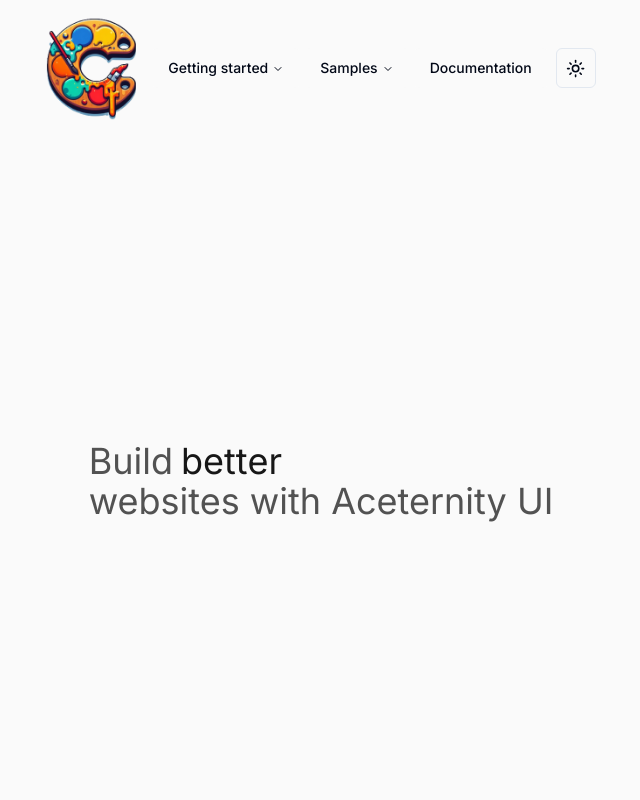
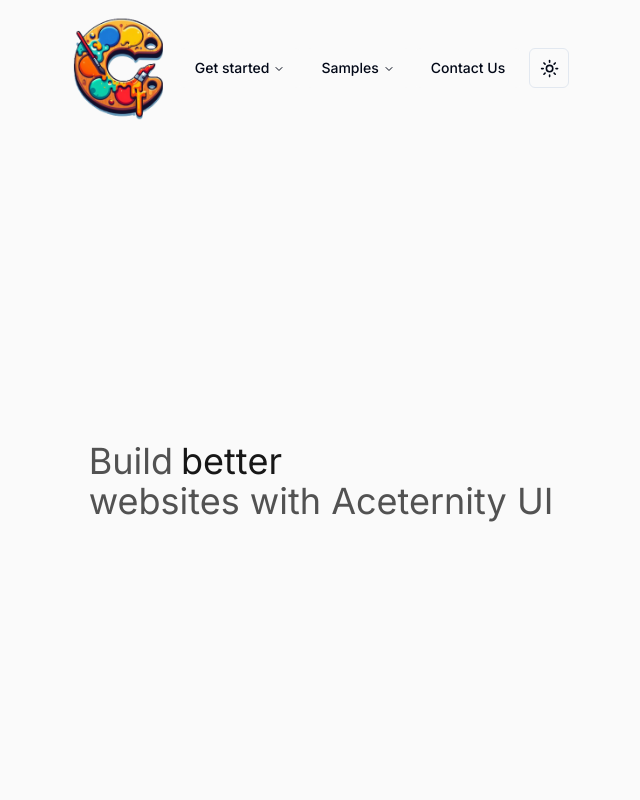
Before and after one commit to clavelian/ClavelAdvertisingMarketing, a Next.js app in the folder cad/: page / in a window 1280 px wide. Shown: the top 800 px of the page, without its empty margins (319-959 px from the left). Built offline with nearby package versions, Linux system fonts and the light colour scheme.

Commit message:
minor changes on page and navmenu

```diff
--- a/cad/app/page.tsx
+++ b/cad/app/page.tsx
@@ -19,13 +19,13 @@ export default function Home() {
             alt="camLogo"
             priority={false}
             layout="none"
-            objectFit="cover"
+            className=""
           />
         </span>
         <span className="mobile:hidden ">
           <NavigationMenuDemo />
         </span>
-        <span className="exclude:pl-2 right-7 mobile:hidden">
+        <span className="exclude:pl-2 mobile:absolute mobile:right-10 mobile:top-16">
           <ModeToggle />
         </span>
 
--- a/cad/components/navmenu.tsx
+++ b/cad/components/navmenu.tsx
@@ -57,17 +57,14 @@ export function NavigationMenuDemo() {
     <NavigationMenu>
       <NavigationMenuList>
         <NavigationMenuItem>
-          <NavigationMenuTrigger>Getting started</NavigationMenuTrigger>
+          <NavigationMenuTrigger>Get started</NavigationMenuTrigger>
           <NavigationMenuContent>
             <ul className="grid p-6 md:w-[400px] lg:w-[500px] lg:grid-cols-[.75fr_1fr]">
               <ListItem href="/docs" title="About Clavel Marketing">
                 Learn more about us.
               </ListItem>
-              <ListItem href="/docs/installation" title="Installation">
-                How to install dependencies and structure your app.
-              </ListItem>
-              <ListItem href="/docs/primitives/typography" title="Typography">
-                Styles for headings, paragraphs, lists...etc
+              <ListItem href="/docs/installation" title="Services">
+                Explore our services, from SEO to Social Media Management etc.
               </ListItem>
             </ul>
           </NavigationMenuContent>
@@ -91,7 +88,7 @@ export function NavigationMenuDemo() {
         <NavigationMenuItem>
           <Link href="/docs" legacyBehavior passHref>
             <NavigationMenuLink className={navigationMenuTriggerStyle()}>
-              Documentation
+              Contact Us
             </NavigationMenuLink>
           </Link>
         </NavigationMenuItem>
```
